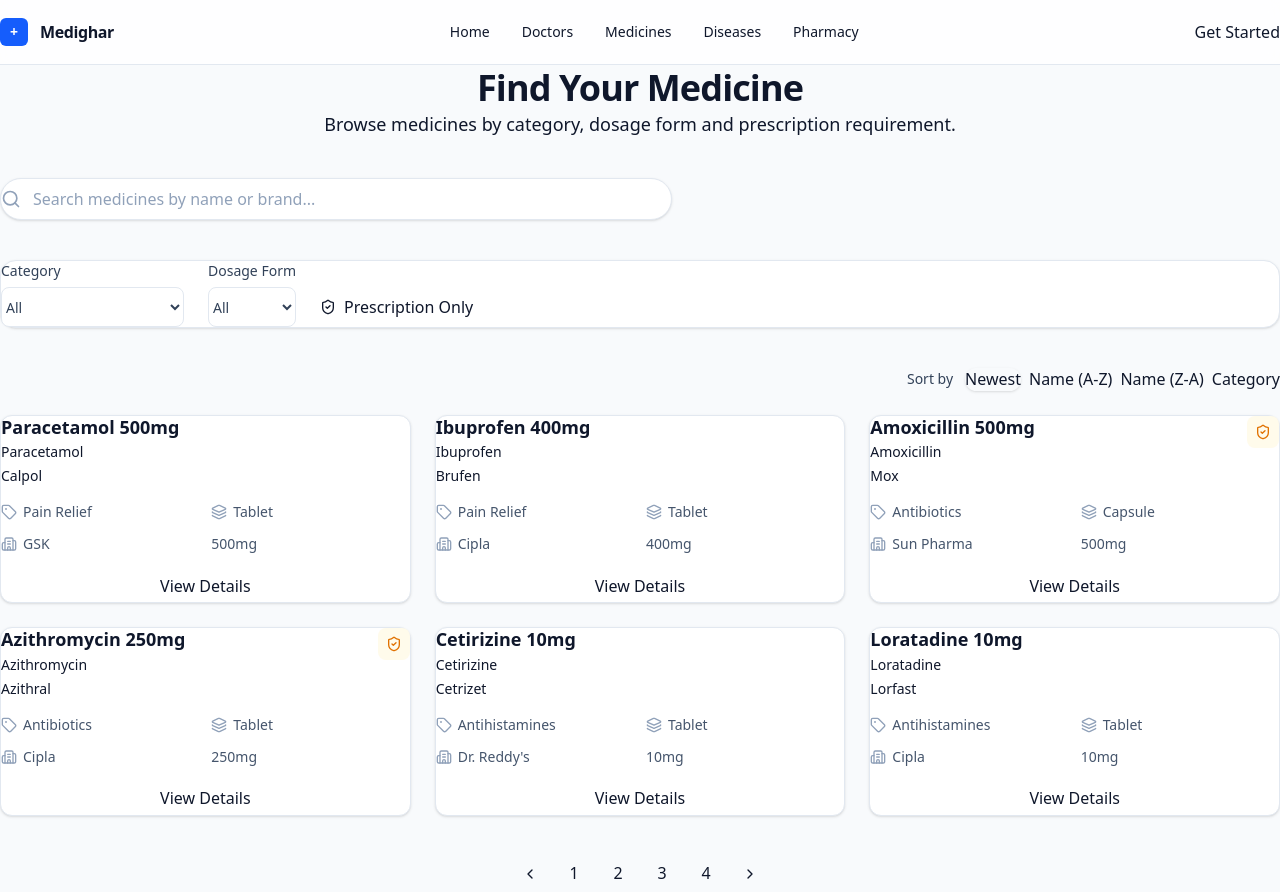
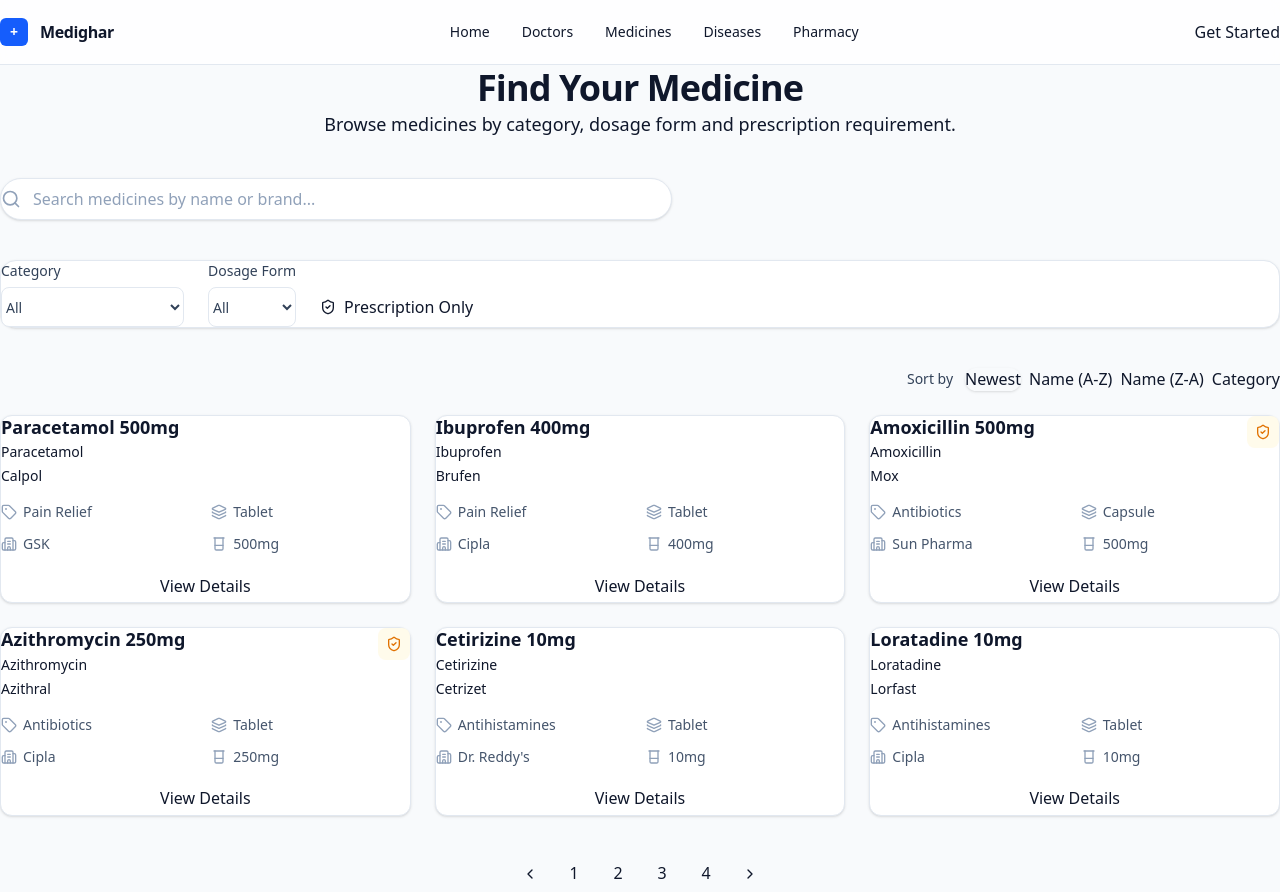
Before and after one commit to pulkitokte/medighar-next, a React (Vite) app in the folder OneDrive/Desktop/Medighar/: page /medicines in a window 1280 px wide. Built offline with nearby package versions, Linux system fonts and the light colour scheme.

Commit message:
Completed Medicines module architecture verification and consistency improvements

```diff
--- a/OneDrive/Desktop/Medighar/src/features/medicine/components/MedicineCard.jsx
+++ b/OneDrive/Desktop/Medighar/src/features/medicine/components/MedicineCard.jsx
@@ -1,5 +1,5 @@
 import { useNavigate } from "react-router-dom";
-import { ShieldCheck, Layers, Tag, Building2 } from "lucide-react";
+import { ShieldCheck, Layers, Tag, Building2, Beaker } from "lucide-react";
 import { cn } from "@/shared/lib/cn.js";
 import Button from "@/shared/components/ui/Button.jsx";
 
@@ -61,7 +61,13 @@ function MedicineCard({ medicine, className }) {
           />
           {medicine.manufacturer}
         </div>
-        <div className="flex items-center gap-1.5">{medicine.strength}</div>
+        <div className="flex items-center gap-1.5">
+          <Beaker
+            className="h-4 w-4 shrink-0 text-slate-400"
+            aria-hidden="true"
+          />
+          {medicine.strength}
+        </div>
       </div>
 
       <div className="mt-auto pt-2">
--- a/OneDrive/Desktop/Medighar/src/hooks/useMedicines.js
+++ b/OneDrive/Desktop/Medighar/src/hooks/useMedicines.js
@@ -14,7 +14,7 @@ const PAGE_SIZE = 6;
 function readFilters(searchParams) {
   return {
     category: searchParams.get("category") || DEFAULT_FILTERS.category,
-    dosageForm: searchParams.get("dosageForm") || DEFAULT_FILTERS.dosageForm,
+    dosageForm: searchParams.get("dosage") || DEFAULT_FILTERS.dosageForm,
     prescriptionOnly: searchParams.get("prescription") === "true",
   };
 }
@@ -95,7 +95,7 @@ export function useMedicines() {
       updateParams(
         {
           category: nextFilters.category,
-          dosageForm: nextFilters.dosageForm,
+          dosage: nextFilters.dosageForm,
           prescription: nextFilters.prescriptionOnly,
         },
         { resetPage: true },
```
